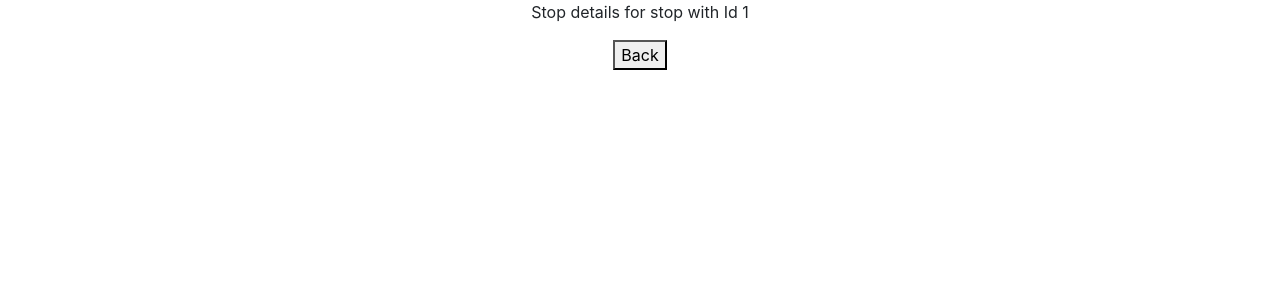
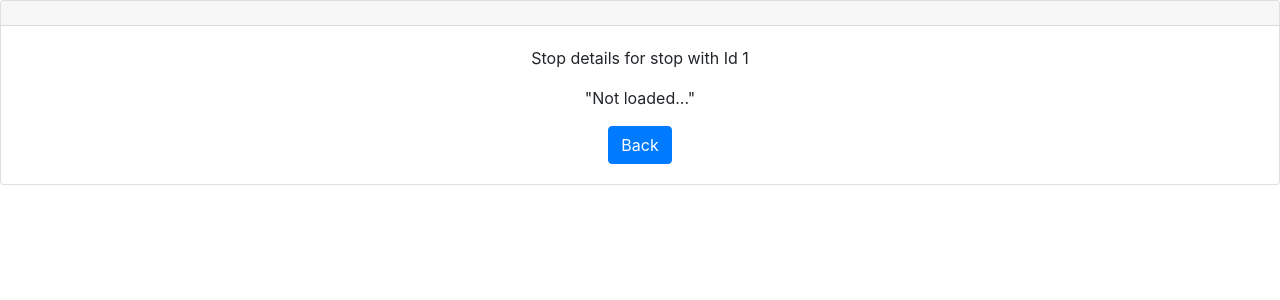
Before and after one commit to henokhm123/vbb-transport-deploy, a React (Create React App) app: page /stop_details/1 in a window 1280 px wide. Shown: the top 300 px of the page. Built offline with nearby package versions, Linux system fonts and the light colour scheme; no server answers.

Commit message:
Add stopDetail fetch request

```diff
--- a/src/App.js
+++ b/src/App.js
@@ -22,7 +22,7 @@ function App() {
     let url = `https://v5.vbb.transport.rest/locations?query=${searchQuery}`;
     fetch(url).then(response => response.json())
               .then(data => setResults(data));
-    setSearchQuery("");
+    // setSearchQuery("");
   };
 
   return (
@@ -35,7 +35,7 @@ function App() {
               handleQueryChange={handleQueryChange}
               onClickSearch={onClickSearch}
               />
-              <SearchResults results={results}/>
+              <SearchResults results={results} />
             </Route>
             <Route path="/stop_details/:id">
               <StopDetails />
--- a/src/components/StopDetails.js
+++ b/src/components/StopDetails.js
@@ -1,16 +1,34 @@
-import { Link, useHistory, useParams } from "react-router-dom";
+import { useEffect, useState } from "react";
+import { Link, useParams } from "react-router-dom";
+
+import Card from 'react-bootstrap/Card';
+import Button from 'react-bootstrap/Button';
+
+function StopDetails(props){
+  const [stopData, setStopData] = useState("Not loaded...");
+  const { id } = useParams();
+
+  useEffect(() => {
+      let url = `https://v5.vbb.transport.rest/stops/${id}`;
+      fetch(url).then(response => response.json())
+                .then(data => setStopData(data));
+      },
+      [id]);
 
 
-function StopDetails(props){
-  const { id } = useParams()
-
   return (
-    <div >
-      <p>Stop details for stop with Id {id}</p>
-      <Link to="/">
-        <button>Back</button>
-      </Link>
-    </div>
+    <Card>
+      <Card.Header>{stopData.name}</Card.Header>
+      <Card.Body>
+        <Card.Text>
+          Stop details for stop with Id {id}
+        </Card.Text>
+        <p>{JSON.stringify(stopData)}</p>
+        <Link to="/">
+          <Button variant="primary">Back</Button>
+        </Link>
+      </Card.Body>
+  </Card>
   )
 }
 
```
